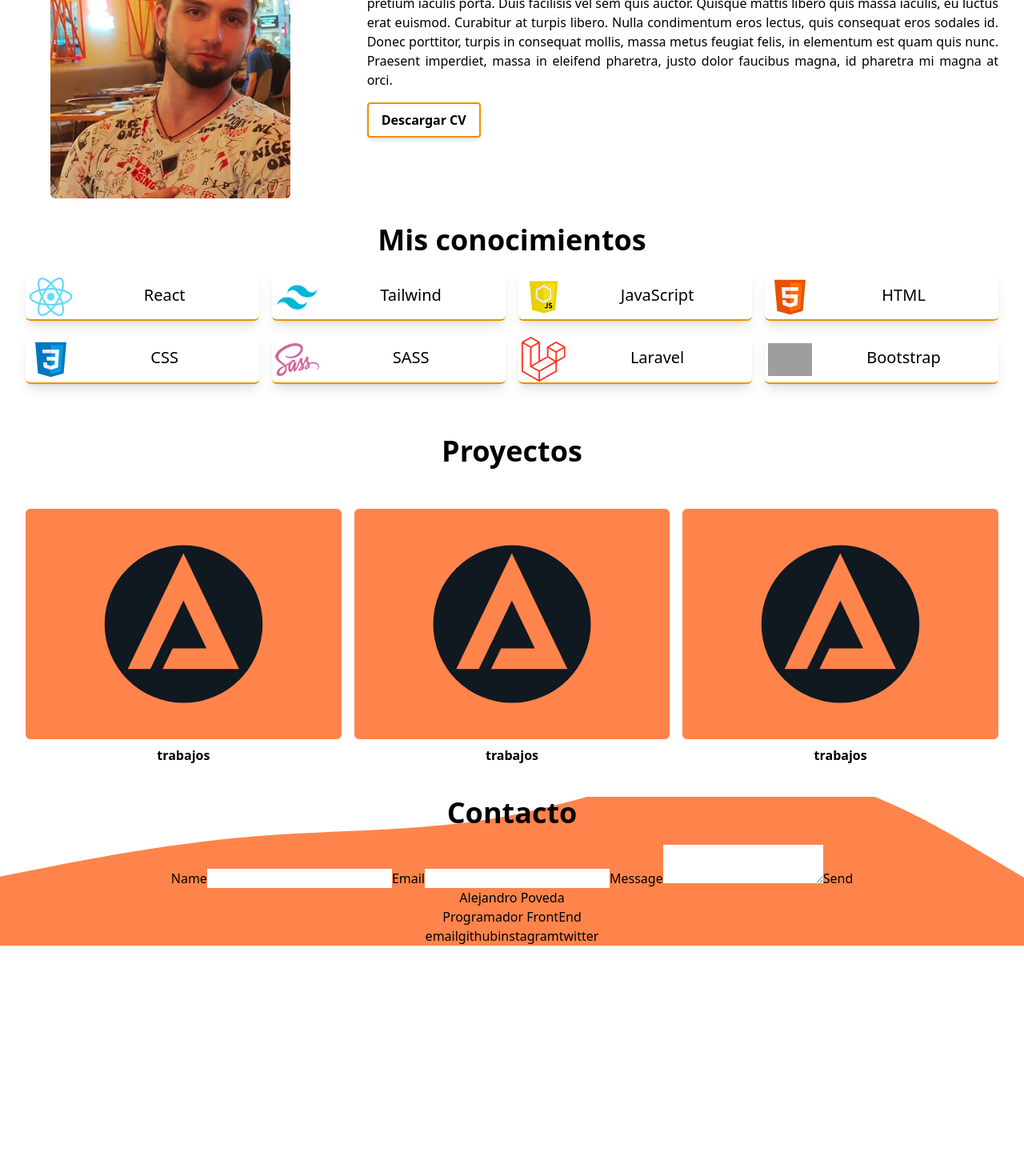
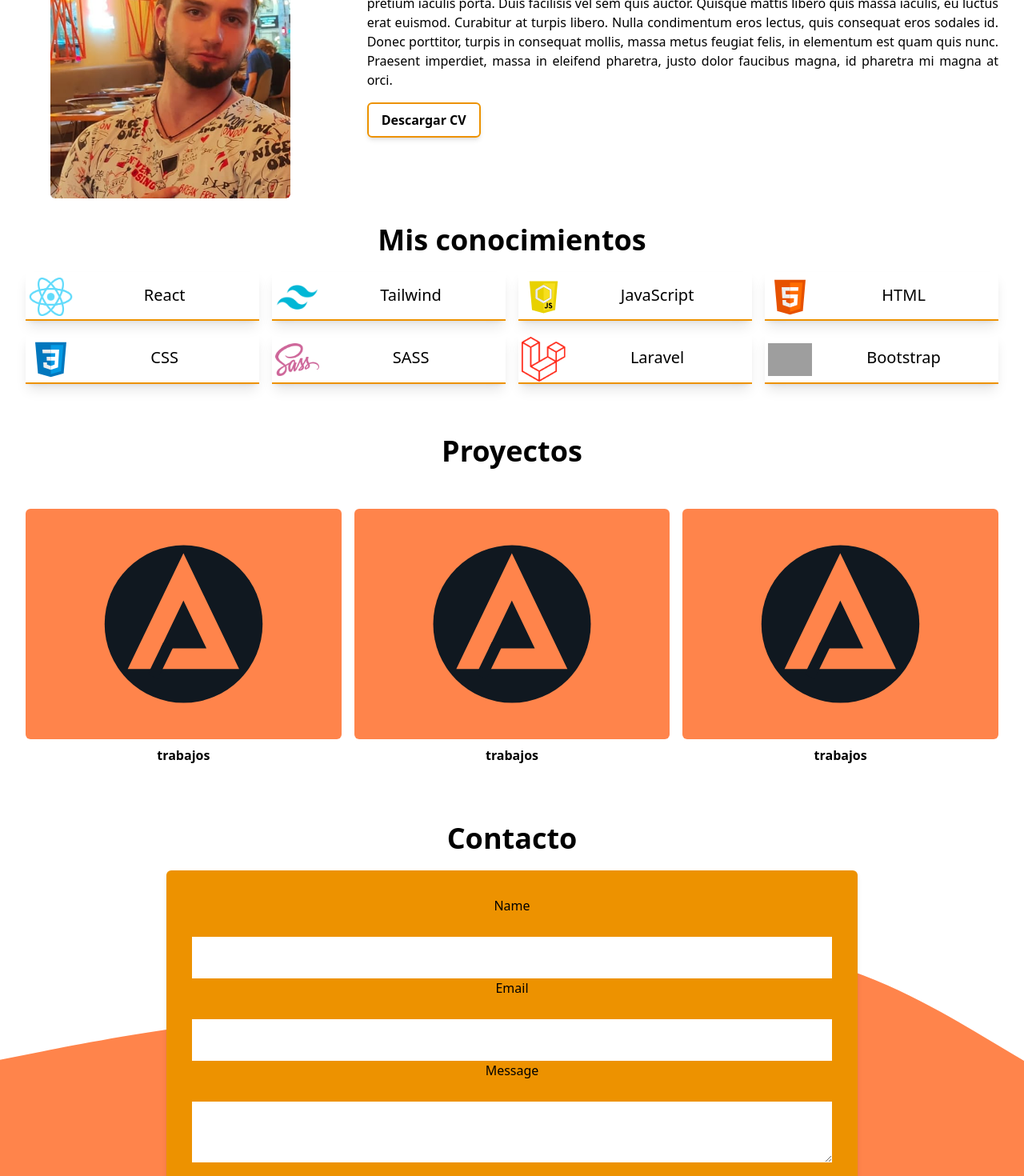
Before and after one commit to alejandropovedabisquert/portfolio, a React (Create React App) app: page / in a window 1280 px wide. Shown: the part 940-2410 px from the top of the page at 80% size. Before the commit the page ends 2122 px from the top, so only its background shows below. Built offline with nearby package versions, Linux system fonts and the light colour scheme; grey boxes are pictures that could not be loaded; the HTML template or start-up script is replaced by a standard one.

Commit message:
Diversos cambios e implementacion emailjs

```diff
--- a/package.json
+++ b/package.json
@@ -3,6 +3,7 @@
   "version": "0.1.0",
   "private": true,
   "dependencies": {
+    "@emailjs/browser": "^3.10.0",
     "@headlessui/react": "^1.7.11",
     "@heroicons/react": "^2.0.16",
     "@testing-library/jest-dom": "^5.16.5",
--- a/src/components/ApAbout/ApAbout.js
+++ b/src/components/ApAbout/ApAbout.js
@@ -2,7 +2,7 @@ import "./ApAbout.css"
 const ApAbout = (passData) =>{
     const about = passData.data.about
     const titleClassStyle = passData.titleClassStyle
-    const buttonClassStyle = "border-2 border-secondary-color p-2 px-4 mt-4 inline-block rounded shadow-md transition-all font-bold duration-300 relative hover:text-white before:content-[''] before:absolute before:top-0 before:left-0 before:h-full before:content-[''] before:absolute before:top-0 before:left-0 before:w-0 before:-z-10 before:bg-primary-color before:transition-all before:duration-300 before:hover:w-full"
+    const buttonClassStyle = "border-2 border-secondary-color p-2 px-4 mt-4 inline-block rounded-md shadow-md transition-all font-bold duration-300 relative hover:text-white before:content-[''] before:absolute before:top-0 before:left-0 before:h-full before:content-[''] before:absolute before:top-0 before:left-0 before:w-0 before:-z-10 before:bg-primary-color before:transition-all before:duration-300 before:hover:w-full"
     const profile = passData.data.logos && <img className="rounded-md" src={passData.data.logos && passData.data.logos.perfil} alt="Perfil" width="300px"/>
     return(
         <div id="about" className="container transition-all mx-auto text-center grid grid-cols-1 md:grid-cols-3">
--- a/src/components/ApContact.js
+++ b/src/components/ApContact.js
@@ -1,10 +1,26 @@
+import { useRef } from "react"
+import emailjs from '@emailjs/browser'
+
 
 const ApContact = (passData) =>{
     const titleClassStyle = passData.titleClassStyle
+
+    const form = useRef()
+    const sendEmail = (e) =>{
+        e.preventDefault()
+        emailjs.sendForm('service_ybqrbf6', 'template_uf8oruc', form.current, 'RzrOefDvuoF6uMf1O')
+            .then((result) => {
+                console.log(result.text);
+            }, (error) => {
+                console.log(error.text);
+            })
+        e.target.reset()
+    }
+
     return(
-        <div id="contact" className="text-center">
+        <div id="contact" className="text-center container mx-auto p-8">
             <h1 className={titleClassStyle}>Contacto</h1>
-            <form>
+            <form className="grid p-8 w-9/12 h-96 box-content shadow-md rounded-md mx-auto bg-secondary-color transition-all lg:w-[50em]" ref={form} onSubmit={sendEmail}>
                 <label>Name</label>
                 <input type="text" name="user_name" />
                 <label>Email</label>
--- a/src/components/ApSkills/ApSkills.js
+++ b/src/components/ApSkills/ApSkills.js
@@ -8,7 +8,7 @@ const ApSkills = (passData) =>{
     const listSkills = skills && skills.map((skill) =>
         <ApCard
             classImage="mt-1 ml-1 w-16"
-            classCard="skills flex items-center border-b-2 border-b-secondary-color rounded-md shadow-lg flex-col md:flex-row"
+            classCard="skills flex items-center border-b-2 border-b-secondary-color shadow-lg flex-col md:flex-row"
             classContent="flex items-end h-full md:relative md:text-xl md:w-full md:h-auto"
             classTitle="mx-auto"
             key={skill.id}
```
Also changed, not shown: 1 other file (tests, documents, lock files or other folders).
